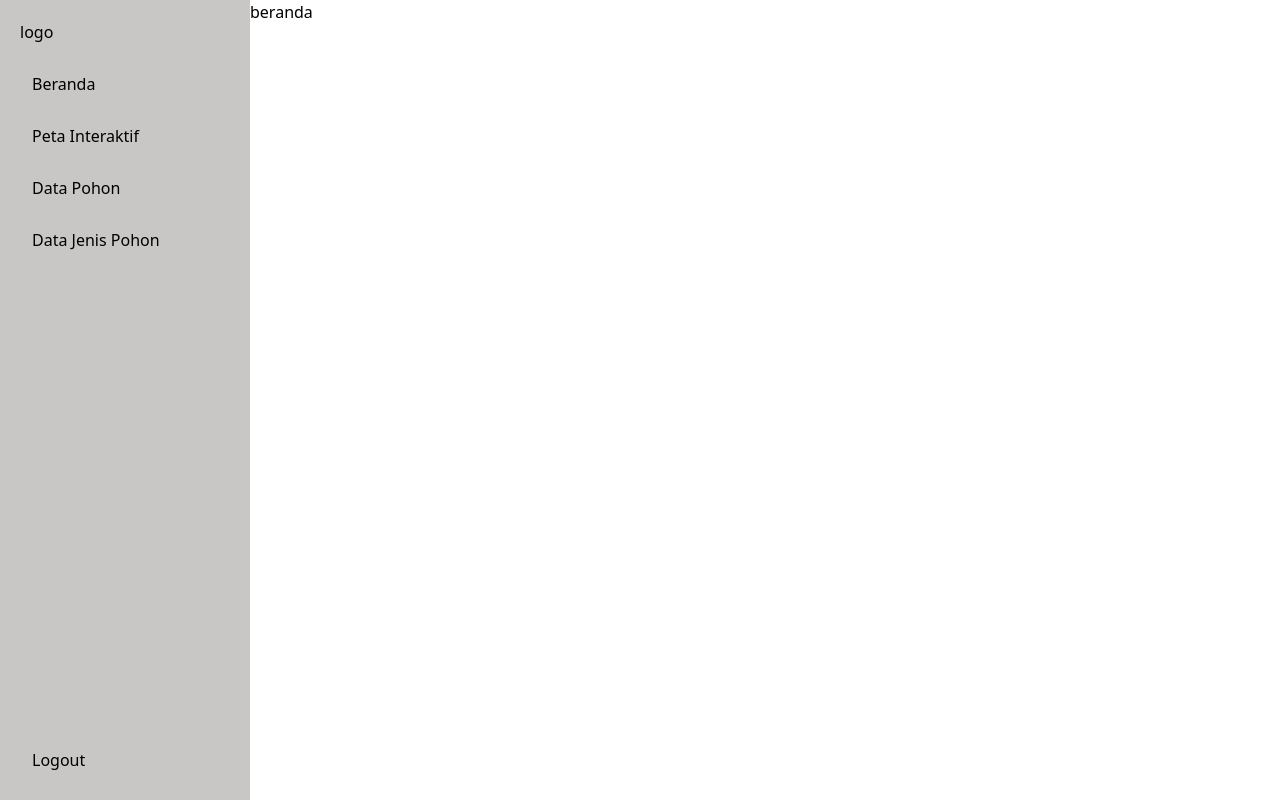
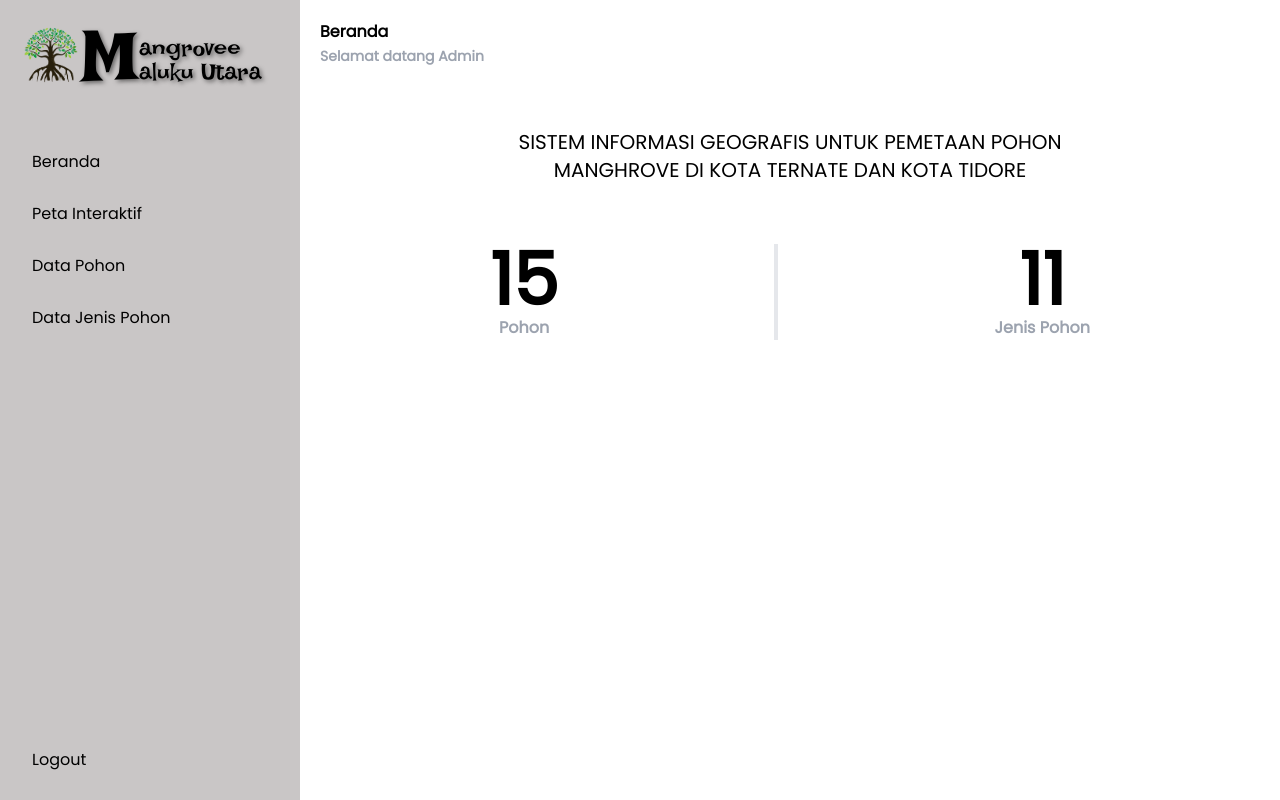
Before and after one commit to bernatzx/ASS-1911107, a PHP site: page /src/views/beranda in a window 1280 px wide. Run offline with PHP 8.4, Linux system fonts and the light colour scheme; some libraries are stand-ins or nearby versions.

Commit message:
buat logo dan beranda v1

```diff
--- a/src/components/navbar.php
+++ b/src/components/navbar.php
@@ -12,7 +12,7 @@
   $aktif = (strpos($halamanAktif, $col['url']) === 0); ?>
   <div onclick="window.location.href='<?= htmlspecialchars($col['url'], ENT_QUOTES) ?>'"
     class="py-2 px-3 rounded-md hover:shadow-md hover:bg-blue-500 hover:text-white cursor-pointer mb-3 <?= $aktif ? 'bg-blue-500 text-white shadow-md' : '' ?>">
-    <i class="fas <?= $col['icon'] ?>"></i>
+    <i class="fas <?= $col['icon'] ?> fa-fw"></i>
     <?= $col["label"] ?>
   </div>
 <?php } ?>
--- a/src/layout/header.php
+++ b/src/layout/header.php
@@ -11,24 +11,56 @@
   <script src="<?= base("/src/assets/js/all.min.js") ?>" defer></script>
   <script src="<?= base("/src/assets/js/tailwindcss.js") ?>"></script>
   <style>
+    @font-face {
+      font-family: 'Poppins';
+      src: url('./../assets/fonts/Poppins-Regular.ttf') format('truetype');
+    }
+
+    @font-face {
+      font-family: 'Irish Grover';
+      src: url('./../assets/fonts/IrishGrover-Regular.ttf') format('truetype');
+    }
+
     body {
       box-sizing: border-box;
       margin: 0;
       padding: 0;
+      font-family: 'Poppins', sans-serif;
+    }
+
+    .grover {
+      font-family: 'Irish Grover', cursive;
+      text-shadow: 2px 2px 4px rgba(0, 0, 0, 0.5);
     }
   </style>
 </head>
 
 <body>
-  <main class="flex bg-white h-screen font-medium">
-    <div class="flex flex-col w-[250px] p-5" style="background-color: #c9c6c6;">
-      <div class="mb-5">logo</div>
+  <main class="flex h-screen font-medium bg-white">
+    <div class="flex flex-col w-[300px] p-5" style="background-color: #c9c6c6;">
+      <div class="mb-[50px] flex grover">
+        <div class="mt-[4px]">
+          <img style="height: 62px;" src="<?= base("/src/assets/img/logo.png") ?>" alt="logo">
+        </div>
+        <div class="text-7xl">
+          M
+        </div>
+        <div class="text-2xl">
+          <div class="mt-[12px] mb-[-8px]">
+            angrovee
+          </div>
+          <div>
+            aluku Utara
+          </div>
+        </div>
+      </div>
       <div class="flex-auto">
         <?php require_once __DIR__ . "/../components/navbar.php"; ?>
       </div>
       <div class="cursor-pointer hover:bg-red-400 py-2 px-3 rounded-md hover:shadow-md">
-        <i class="fas fa-door-open"></i>
+        <i class="fas fa-door-open fa-fw"></i>
         <span>Logout</span>
       </div>
     </div>
-    <div>
+
+    <div class="flex-auto p-5 space-y-[60px]">
--- a/src/views/beranda/index.php
+++ b/src/views/beranda/index.php
@@ -1,3 +1,28 @@
 <?php include_once __DIR__ . "/../../layout/header.php"; ?>
-beranda
+
+<div class="font-bold">
+  <span>Beranda</span>
+  <br>
+  <span class="text-gray-400 text-sm">Selamat datang Admin</span>
+</div>
+<div class="w-[600px] m-auto space-y-[60px] text-center">
+  <div style="text-transform: uppercase;" class="font-medium text-xl">
+    sistem informasi geografis untuk pemetaan pohon manghrove di kota ternate dan kota tidore
+  </div>
+  <!-- STATISTIK SEDERHANA -->
+  <div class="flex justify-between font-bold">
+    <div>
+      <span class="text-7xl">15</span>
+      <br>
+      <span class="text-gray-400">Pohon</span>
+    </div>
+    <div class="border-gray-200 border-2"></div>
+    <div>
+      <span class="text-7xl">11</span>
+      <br>
+      <span class="text-gray-400">Jenis Pohon</span>
+    </div>
+  </div>
+</div>
+
 <?php include_once __DIR__ . "/../../layout/footer.php"; ?>
```
Also changed, not shown: src/assets/fonts/IrishGrover-Regular.ttf (added), src/assets/fonts/Poppins-Regular.ttf (added).
